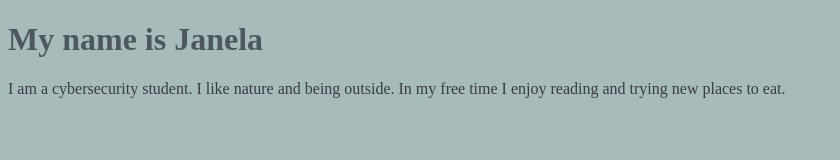
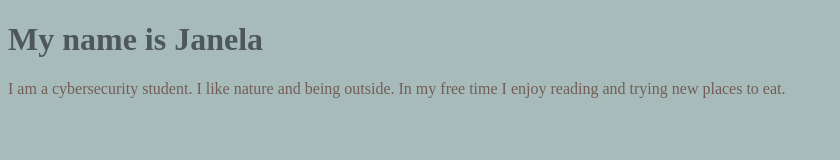
Before and after one commit to janelac/janelac.github.io, a plain HTML site: page index.html in a window 1280 px wide. Shown: the whole page, without its empty margins (0-840 px from the left). Drawn offline with Linux system fonts and the light colour scheme.

Commit message:
Update index.html

```diff
--- a/index.html
+++ b/index.html
@@ -9,7 +9,7 @@
 				h1{color:#4F575E;
 				}
 				p{
-				color:#3C3A44;
+				color:#725D58;
 				}
 			</style>
 		</head>
```
